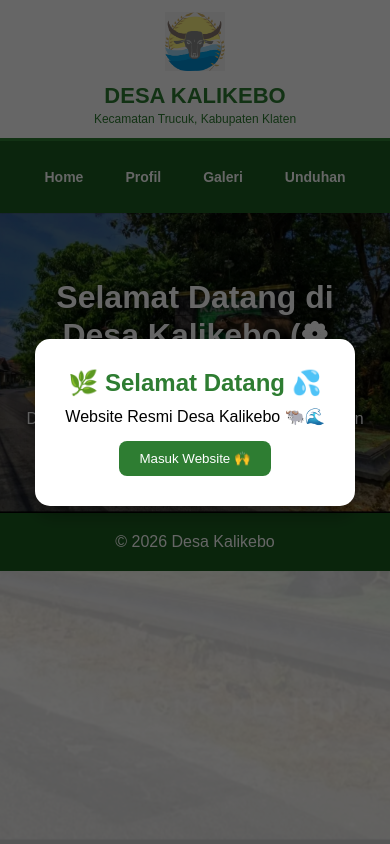
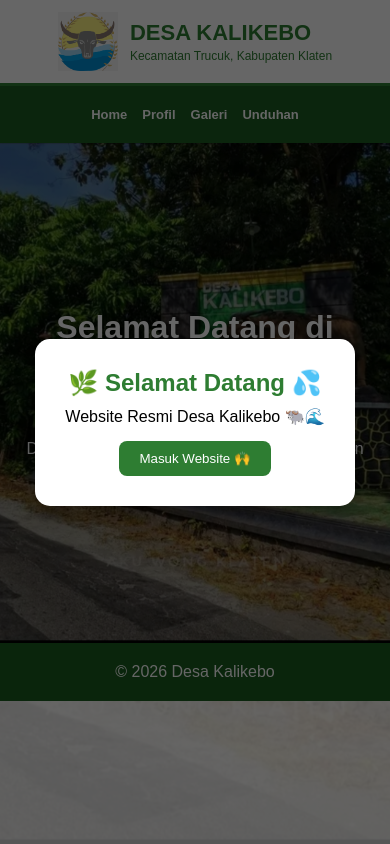
Before and after one commit to kiraqueen67/Web-Kelurahan, a plain HTML site: page index.html in a window 390 px wide. Drawn offline with Linux system fonts and the light colour scheme; files whose address does not match are found by name.

Commit message:
Update Style.css

```diff
--- a/Style.css
+++ b/Style.css
@@ -494,9 +494,13 @@ nav a:active{
 
     .header-kiri{
 
-        flex-direction:column;
+    flex-direction:row;
 
-        text-align:center;
+    justify-content:center;
+
+    text-align:left;
+
+    }
 
     }
 
@@ -522,23 +526,27 @@ nav a:active{
 
     nav{
 
-        display:flex;
+    display:flex;
 
-        flex-wrap:wrap;
+    justify-content:center;
 
-        justify-content:center;
+    align-items:center;
 
-        gap:8px;
+    flex-wrap:nowrap;
 
-    }
+    gap:3px;
 
-    nav a{
+}
 
-        margin:5px;
+nav a{
 
-        padding:8px 12px;
+    margin:0;
 
-        font-size:14px;
+    padding:6px;
+
+    font-size:13px;
+
+}
 
     }
 
```
